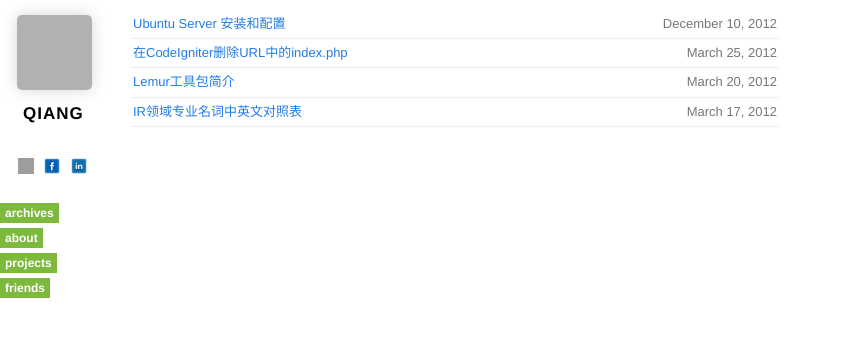
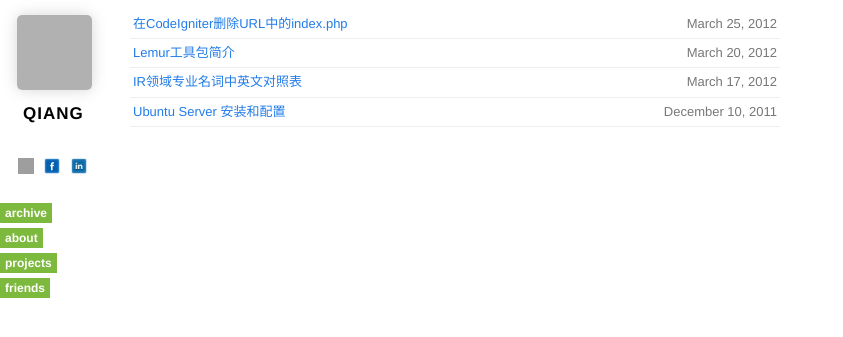
Before and after one commit to qiangrw/qiangrw.github.com, a Jekyll site: the page built from index.html, in a window 1280 px wide. Shown: the top 337 px of the page, without its empty margins (0-843 px from the left). Built offline with Jekyll 4.4.1, drawn with Linux system fonts in a browser that asks for light colours; nearby versions of some CDN libraries; Markdown is read by kramdown in place of the engine named in the settings; grey boxes are pictures that could not be loaded.

Commit message:
fix typo

```diff
--- a/_layouts/default.html
+++ b/_layouts/default.html
@@ -50,7 +50,7 @@
 
     <section class="sections">
       <ul>
-        <li><a href="/">archives</a></li>
+        <li><a href="/">archive</a></li>
         <li><a href="/about">about</a></li>
         <li><a href="/projects">projects</a></li>
         <li><a href="/friends">friends</a></li>
--- a/_posts/2012-12-10-install-ubuntu-server.md
+++ b/_posts/2011-12-10-install-ubuntu-server.md
@@ -1,7 +1,7 @@
 ---
 layout: post
 title: Ubuntu Server 安装和配置
-permalink: /2012/12/install-ubuntu-server/
+permalink: /2011/12/install-ubuntu-server/
 ---
 
 本文简要介绍了安装和配置服务器的简要流程，希望能给准备装服务器的同僚以帮助。
```
